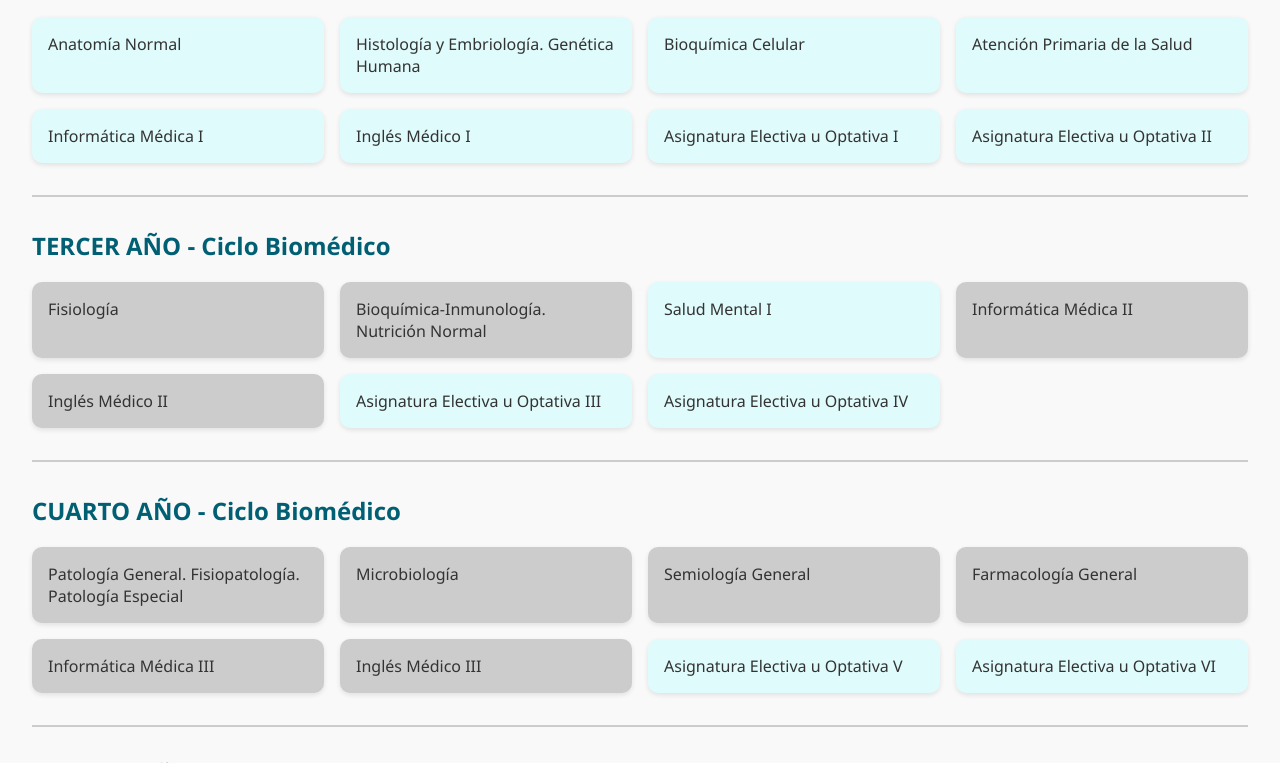
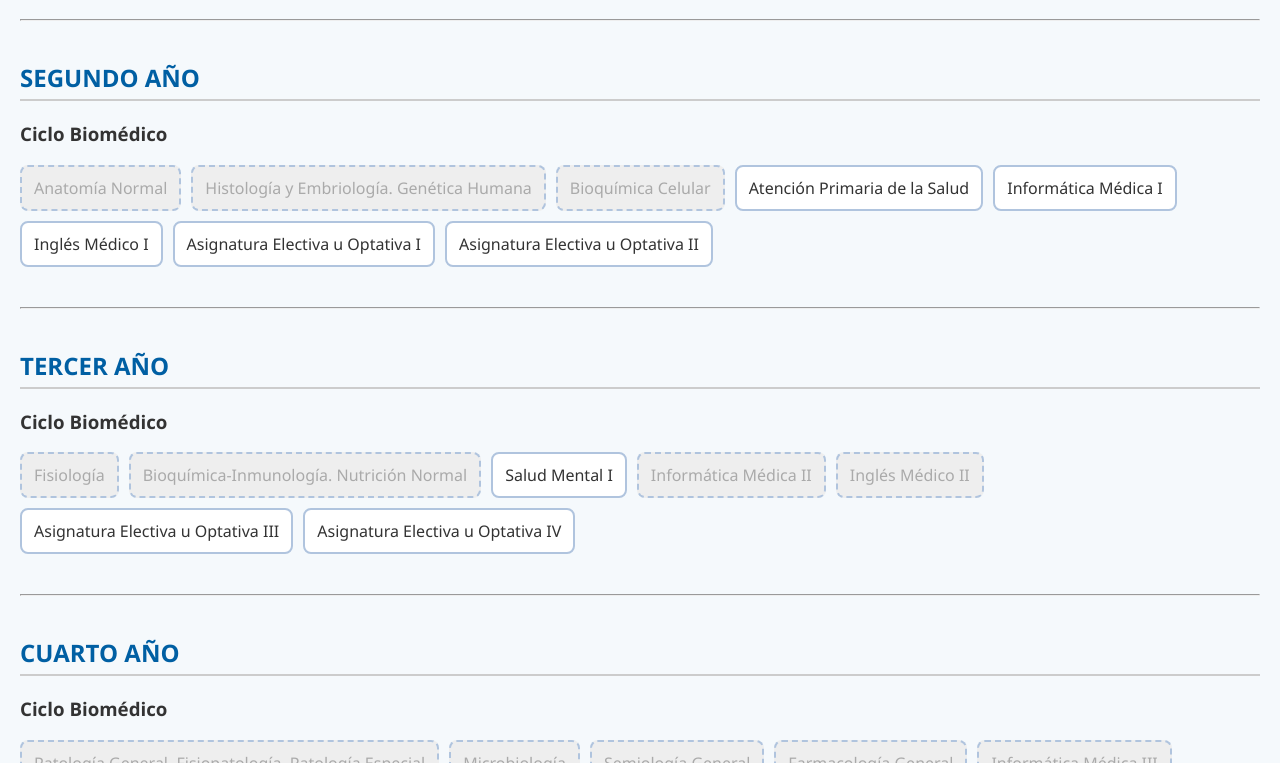
Before and after one commit to maxigod-27/Malla-Medicina, a plain HTML site: page index.html in a window 1280 px wide. Shown: the part 337-1100 px from the top of the page. Drawn offline with Linux system fonts and the light colour scheme.

Commit message:
Update index.html

```diff
--- a/index.html
+++ b/index.html
@@ -1,219 +1,275 @@
 <!DOCTYPE html>
 <html lang="es">
 <head>
-  <meta charset="UTF-8">
-  <meta name="viewport" content="width=device-width, initial-scale=1.0">
-  <title>Malla Curricular Medicina - Fundación Barceló</title>
+  <meta charset="UTF-8" />
+  <title>Malla Curricular - Medicina Fundación Barceló</title>
   <style>
     body {
-      font-family: 'Segoe UI', sans-serif;
-      background-color: #f9f9f9;
+      font-family: "Segoe UI", sans-serif;
+      background-color: #f5f9fc;
+      color: #333;
       margin: 0;
-      padding: 2rem;
-      color: #333;
+      padding: 0 20px;
     }
-    h2 {
-      margin-top: 2rem;
-      color: #005f73;
+
+    header {
+      text-align: center;
+      padding: 20px;
     }
-    .grid {
-      display: grid;
-      grid-template-columns: repeat(auto-fit, minmax(250px, 1fr));
-      gap: 1rem;
+
+    header img {
+      max-width: 300px;
+      height: auto;
     }
-    .materia {
-      background: #e0fbfc;
-      padding: 1rem;
-      border-radius: 10px;
-      box-shadow: 0 2px 5px rgba(0,0,0,0.1);
+
+    h1 {
+      text-align: center;
+      color: #003e6b;
+      margin-top: 10px;
+    }
+
+    .year {
+      margin-top: 30px;
+    }
+
+    .year h2 {
+      color: #005fa3;
+      border-bottom: 2px solid #ccc;
+      padding-bottom: 5px;
+    }
+
+    .cycle {
+      margin-top: 15px;
+    }
+
+    .subjects {
+      display: flex;
+      flex-wrap: wrap;
+      gap: 10px;
+    }
+
+    .subject {
+      background-color: #ffffff;
+      border: 2px solid #b0c4de;
+      padding: 10px 12px;
+      border-radius: 8px;
       cursor: pointer;
       position: relative;
-      transition: background 0.3s ease;
+      transition: background 0.2s, border 0.2s;
     }
-    .materia.aprobada {
-      background: #98c1d9;
-      text-decoration: line-through;
+
+    .subject.completed {
+      background-color: #d4edda;
+      border-color: #28a745;
+      color: #155724;
     }
-    .materia.bloqueada {
-      background: #ccc;
+
+    .subject.locked {
+      background-color: #eee;
+      color: #aaa;
+      border-style: dashed;
       cursor: not-allowed;
     }
-    .materia:hover::after {
+
+    .subject.locked:hover::after {
       content: attr(data-tooltip);
       position: absolute;
-      top: 100%;
+      bottom: -28px;
       left: 0;
-      background: #333;
+      right: 0;
+      background-color: #333;
       color: #fff;
-      padding: 0.5rem;
-      font-size: 0.8rem;
+      font-size: 12px;
+      padding: 5px 8px;
       border-radius: 5px;
       white-space: pre-line;
-      display: block;
       z-index: 100;
     }
+
     hr {
-      border: none;
-      border-top: 2px solid #ccc;
-      margin: 2rem 0;
+      margin: 40px 0;
     }
   </style>
 </head>
 <body>
-  <h1>Malla Curricular - Medicina (Fundación Barceló)</h1>
-  <div id="malla"></div>
+
+  <header>
+    <img src="Logo_Fundación_H_A_Barceló.png" alt="Logo Fundación Barceló" />
+    <h1>Malla Curricular - Medicina</h1>
+  </header>
+
+  <main id="curriculum"></main>
 
   <script>
-    const materias = [
+    const curriculum = [
       {
-        ciclo: 'PRIMER AÑO - Ciclo Introductorio',
-        items: [
-          { id: 'bbav', nombre: 'Bases Biológicas y Antropológicas de la Vida' },
-          { id: 'iem', nombre: 'Introducción al Estudio de la Medicina' },
+        year: "PRIMER AÑO",
+        cycle: "Ciclo Introductorio",
+        subjects: [
+          { name: "Bases Biológicas y Antropológicas de la Vida" },
+          { name: "Introducción al Estudio de la Medicina" }
         ]
       },
       {
-        ciclo: 'SEGUNDO AÑO - Ciclo Biomédico',
-        items: [
-          { id: 'anatomia', nombre: 'Anatomía Normal' },
-          { id: 'histologia', nombre: 'Histología y Embriología. Genética Humana' },
-          { id: 'bioqcel', nombre: 'Bioquímica Celular' },
-          { id: 'aps1', nombre: 'Atención Primaria de la Salud' },
-          { id: 'info1', nombre: 'Informática Médica I' },
-          { id: 'ingles1', nombre: 'Inglés Médico I' },
-          { id: 'opt1', nombre: 'Asignatura Electiva u Optativa I' },
-          { id: 'opt2', nombre: 'Asignatura Electiva u Optativa II' },
+        year: "SEGUNDO AÑO",
+        cycle: "Ciclo Biomédico",
+        subjects: [
+          { name: "Anatomía Normal", requires: ["Bases Biológicas y Antropológicas de la Vida"] },
+          { name: "Histología y Embriología. Genética Humana", requires: ["Bases Biológicas y Antropológicas de la Vida"] },
+          { name: "Bioquímica Celular", requires: ["Bases Biológicas y Antropológicas de la Vida"] },
+          { name: "Atención Primaria de la Salud" },
+          { name: "Informática Médica I" },
+          { name: "Inglés Médico I" },
+          { name: "Asignatura Electiva u Optativa I" },
+          { name: "Asignatura Electiva u Optativa II" }
         ]
       },
       {
-        ciclo: 'TERCER AÑO - Ciclo Biomédico',
-        items: [
-          { id: 'fisiologia', nombre: 'Fisiología', req: ['anatomia', 'bioqcel'] },
-          { id: 'bioqinm', nombre: 'Bioquímica-Inmunología. Nutrición Normal', req: ['bioqcel'] },
-          { id: 'sm1', nombre: 'Salud Mental I' },
-          { id: 'info2', nombre: 'Informática Médica II', req: ['info1'] },
-          { id: 'ingles2', nombre: 'Inglés Médico II', req: ['ingles1'] },
-          { id: 'opt3', nombre: 'Asignatura Electiva u Optativa III' },
-          { id: 'opt4', nombre: 'Asignatura Electiva u Optativa IV' },
+        year: "TERCER AÑO",
+        cycle: "Ciclo Biomédico",
+        subjects: [
+          { name: "Fisiología", requires: ["Anatomía Normal", "Bioquímica Celular"] },
+          { name: "Bioquímica-Inmunología. Nutrición Normal", requires: ["Bioquímica Celular"] },
+          { name: "Salud Mental I" },
+          { name: "Informática Médica II", requires: ["Informática Médica I"] },
+          { name: "Inglés Médico II", requires: ["Inglés Médico I"] },
+          { name: "Asignatura Electiva u Optativa III" },
+          { name: "Asignatura Electiva u Optativa IV" }
         ]
       },
       {
-        ciclo: 'CUARTO AÑO - Ciclo Biomédico',
-        items: [
-          { id: 'patologia', nombre: 'Patología General. Fisiopatología. Patología Especial', req: ['fisiologia'] },
-          { id: 'microbio', nombre: 'Microbiología', req: ['bioqinm'] },
-          { id: 'semiologia', nombre: 'Semiología General', req: ['anatomia'] },
-          { id: 'farmaco', nombre: 'Farmacología General', req: ['bioqinm'] },
-          { id: 'info3', nombre: 'Informática Médica III', req: ['info2'] },
-          { id: 'ingles3', nombre: 'Inglés Médico III', req: ['ingles2'] },
-          { id: 'opt5', nombre: 'Asignatura Electiva u Optativa V' },
-          { id: 'opt6', nombre: 'Asignatura Electiva u Optativa VI' },
+        year: "CUARTO AÑO",
+        cycle: "Ciclo Biomédico",
+        subjects: [
+          { name: "Patología General. Fisiopatología. Patología Especial", requires: ["Fisiología", "Bioquímica-Inmunología. Nutrición Normal"] },
+          { name: "Microbiología", requires: ["Bioquímica-Inmunología. Nutrición Normal"] },
+          { name: "Semiología General", requires: ["Fisiología"] },
+          { name: "Farmacología General", requires: ["Fisiología"] },
+          { name: "Informática Médica III", requires: ["Informática Médica II"] },
+          { name: "Inglés Médico III", requires: ["Inglés Médico II"] },
+          { name: "Asignatura Electiva u Optativa V" },
+          { name: "Asignatura Electiva u Optativa VI" }
         ]
       },
       {
-        ciclo: 'QUINTO AÑO - Ciclo Clínico Quirúrgico',
-        items: [
-          { id: 'medint1', nombre: 'Medicina Interna I', req: ['patologia', 'semiologia'] },
-          { id: 'terap1', nombre: 'Terapéutica Clínica I', req: ['farmaco'] },
-          { id: 'nutclin', nombre: 'Nutrición Clínica', req: ['bioqinm'] },
-          { id: 'diagimg', nombre: 'Diagnóstico por Imágenes' },
-          { id: 'sm2', nombre: 'Salud Mental II (Psicosemiología y Psiquiatría)', req: ['sm1'] },
-          { id: 'histmed', nombre: 'Historia de la Medicina' },
-          { id: 'bioetica', nombre: 'Bioética' },
-          { id: 'opt7', nombre: 'Asignatura Electiva u Optativa VII' },
-          { id: 'opt8', nombre: 'Asignatura Electiva u Optativa VIII' },
+        year: "QUINTO AÑO",
+        cycle: "Ciclo Clínico Quirúrgico",
+        subjects: [
+          { name: "Medicina Interna I", requires: ["Semiología General"] },
+          { name: "Terapéutica Clínica I", requires: ["Farmacología General"] },
+          { name: "Nutrición Clínica", requires: ["Bioquímica-Inmunología. Nutrición Normal"] },
+          { name: "Diagnóstico por Imágenes" },
+          { name: "Salud Mental II (Psicosemiología y Psiquiatría)", requires: ["Salud Mental I"] },
+          { name: "Historia de la Medicina" },
+          { name: "Bioética" },
+          { name: "Asignatura Electiva u Optativa VII" },
+          { name: "Asignatura Electiva u Optativa VIII" }
         ]
       },
       {
-        ciclo: 'SEXTO AÑO - Ciclo Clínico Quirúrgico',
-        items: [
-          { id: 'medint2', nombre: 'Medicina Interna II y Terapéutica Clínica II', req: ['medint1', 'terap1'] },
-          { id: 'neuro', nombre: 'Neurología' },
-          { id: 'infecto', nombre: 'Infectología del Adulto' },
-          { id: 'epidemio', nombre: 'Epidemiología' },
-          { id: 'derma', nombre: 'Dermatología' },
-          { id: 'cirugia', nombre: 'Cirugía' },
-          { id: 'oftalmo', nombre: 'Oftalmología' },
-          { id: 'uro', nombre: 'Urología' },
-          { id: 'otorrino', nombre: 'Otorrinolaringología' },
-          { id: 'trauma', nombre: 'Ortopedia y Traumatología' },
-          { id: 'emerge', nombre: 'Emergentología' },
-          { id: 'obst', nombre: 'Obstetricia' },
-          { id: 'gine', nombre: 'Ginecología' },
-          { id: 'pedi', nombre: 'Medicina Infanto-Juvenil (Pediatría)' },
-          { id: 'legal', nombre: 'Medicina Legal' },
-          { id: 'toxico', nombre: 'Toxicología' },
-          { id: 'opt9', nombre: 'Asignatura Electiva u Optativa IX' },
-          { id: 'opt10', nombre: 'Asignatura Electiva u Optativa X' },
+        year: "SEXTO AÑO",
+        cycle: "Ciclo Clínico Quirúrgico",
+        subjects: [
+          { name: "Medicina Interna II y Terapéutica Clínica II (y Taller de APS VI)", requires: ["Medicina Interna I", "Terapéutica Clínica I"] },
+          { name: "Neurología" },
+          { name: "Infectología del Adulto (Infectología y Neumotisiología)", requires: ["Microbiología"] },
+          { name: "Epidemiología (y Taller de Met. y Téc. de la Investig. Cient. VI)" },
+          { name: "Dermatología" },
+          { name: "Cirugía" },
+          { name: "Oftalmología" },
+          { name: "Urología" },
+          { name: "Otorrinolaringología" },
+          { name: "Ortopedia y Traumatología" },
+          { name: "Emergentología" },
+          { name: "Obstetricia" },
+          { name: "Ginecología" },
+          { name: "Medicina Infanto-Juvenil (Pediatría)" },
+          { name: "Medicina Legal" },
+          { name: "Toxicología" },
+          { name: "Asignatura Electiva u Optativa IX" },
+          { name: "Asignatura Electiva u Optativa X" }
         ]
       },
       {
-        ciclo: 'SÉPTIMO AÑO – INTERNADO ROTATORIO',
-        items: [
-          { id: 'intmed', nombre: 'Clínica Médica y Emergentología' },
-          { id: 'intcir', nombre: 'Cirugía (y Urgencias Quirúrgicas)' },
-          { id: 'intgine', nombre: 'Tocoginecología' },
-          { id: 'intpedi', nombre: 'Medicina Infanto-juvenil' },
-          { id: 'intaps', nombre: 'Atención Primaria. Pasantía Rural-Comunitaria' },
+        year: "SÉPTIMO AÑO – INTERNADO ROTATORIO",
+        cycle: "",
+        subjects: [
+          { name: "Clínica Médica y Emergentología", requires: ["Medicina Interna II y Terapéutica Clínica II (y Taller de APS VI)"] },
+          { name: "Cirugía (y Urgencias Quirúrgicas)", requires: ["Cirugía"] },
+          { name: "Tocoginecología", requires: ["Ginecología", "Obstetricia"] },
+          { name: "Medicina Infanto-juvenil", requires: ["Medicina Infanto-Juvenil (Pediatría)"] },
+          { name: "Atención Primaria. Pasantía Rural-Comunitaria" }
         ]
       }
     ];
 
-    const aprobadas = new Set(JSON.parse(localStorage.getItem('materias_aprobadas') || '[]'));
+    const container = document.getElementById("curriculum");
+    const completedSubjects = JSON.parse(localStorage.getItem("completedSubjects") || "[]");
 
-    function renderMalla() {
-      const container = document.getElementById('malla');
-      container.innerHTML = '';
-
-      materias.forEach(bloque => {
-        const title = document.createElement('h2');
-        title.textContent = bloque.ciclo;
-        container.appendChild(title);
-
-        const grid = document.createElement('div');
-        grid.className = 'grid';
-
-        bloque.items.forEach(mat => {
-          const div = document.createElement('div');
-          div.className = 'materia';
-          div.textContent = mat.nombre;
-
-          const reqs = mat.req || [];
-          const falta = reqs.filter(r => !aprobadas.has(r));
-
-          if (falta.length) {
-            div.classList.add('bloqueada');
-            div.setAttribute('data-tooltip', 'Requiere:\n' + falta.map(id => {
-              const m = materias.flatMap(b => b.items).find(m => m.id === id);
-              return m ? m.nombre : id;
-            }).join('\n'));
-          } else {
-            div.addEventListener('click', () => {
-              if (div.classList.contains('aprobada')) {
-                div.classList.remove('aprobada');
-                aprobadas.delete(mat.id);
-              } else {
-                div.classList.add('aprobada');
-                aprobadas.add(mat.id);
-              }
-              localStorage.setItem('materias_aprobadas', JSON.stringify([...aprobadas]));
-              renderMalla();
-            });
+    function isCompleted(name) {
+      return completedSubjects.includes(name);
     }
 
-          if (aprobadas.has(mat.id)) {
-            div.classList.add('aprobada');
+    function canUnlock(subject) {
+      if (!subject.requires) return true;
+      return subject.requires.every(req => isCompleted(req));
     }
 
-          grid.appendChild(div);
+    function createSubjectElement(subject) {
+      const div = document.createElement("div");
+      div.className = "subject";
+      div.textContent = subject.name;
+
+      if (isCompleted(subject.name)) {
+        div.classList.add("completed");
+      } else if (!canUnlock(subject)) {
+        div.classList.add("locked");
+        div.setAttribute("data-tooltip", "Requiere:\n" + subject.requires.join("\n"));
+      }
+
+      div.addEventListener("click", () => {
+        if (div.classList.contains("locked")) return;
+
+        if (isCompleted(subject.name)) {
+          completedSubjects.splice(completedSubjects.indexOf(subject.name), 1);
+        } else {
+          completedSubjects.push(subject.name);
+        }
+
+        localStorage.setItem("completedSubjects", JSON.stringify(completedSubjects));
+        location.reload();
       });
 
-        container.appendChild(grid);
-        container.appendChild(document.createElement('hr'));
-      });
+      return div;
     }
 
-    renderMalla();
+    curriculum.forEach(section => {
+      const yearDiv = document.createElement("div");
+      yearDiv.className = "year";
+
+      const yearTitle = document.createElement("h2");
+      yearTitle.textContent = section.year;
+      yearDiv.appendChild(yearTitle);
+
+      if (section.cycle) {
+        const cycleTitle = document.createElement("h3");
+        cycleTitle.textContent = section.cycle;
+        cycleTitle.className = "cycle";
+        yearDiv.appendChild(cycleTitle);
+      }
+
+      const subjectsDiv = document.createElement("div");
+      subjectsDiv.className = "subjects";
+
+      section.subjects.forEach(subject => {
+        const el = createSubjectElement(subject);
+        subjectsDiv.appendChild(el);
+      });
+
+      yearDiv.appendChild(subjectsDiv);
+      container.appendChild(yearDiv);
+      container.appendChild(document.createElement("hr"));
+    });
   </script>
 </body>
 </html>
```
Lines whose indentation alone changed are shown as unchanged.
